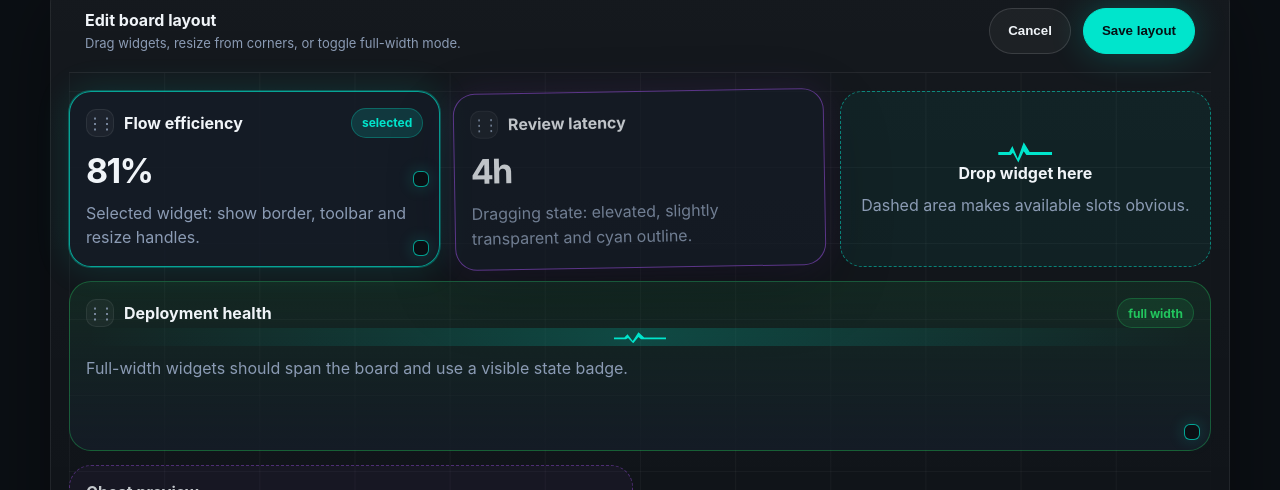
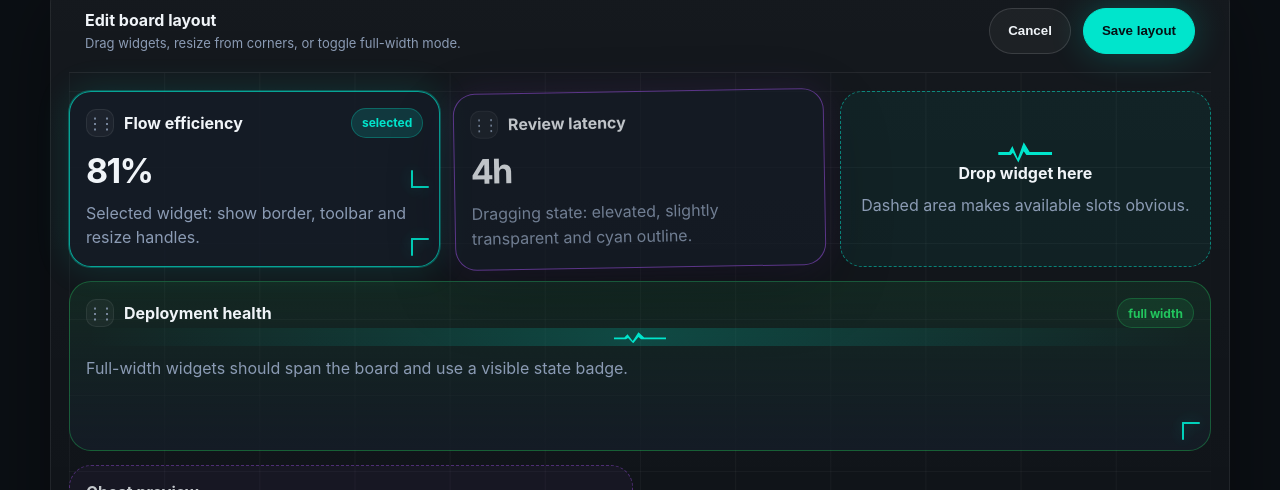
Before and after one commit to getmetraly/brandbook, a Next.js app in the folder site/: page /components in a window 1280 px wide. Shown: the part 1459-1949 px from the top of the page. Built offline with nearby package versions, Linux system fonts and the light colour scheme.

Commit message:
Replace square resize handles with telemetry corner handles

```diff
--- a/site/app/component-overrides.css
+++ b/site/app/component-overrides.css
@@ -172,24 +172,62 @@
 
 .resize-handle {
   position: absolute;
-  width: 16px;
-  height: 16px;
-  border-radius: 6px;
-  border: 1px solid rgba(0,229,204,0.7);
-  background: #0b0f14;
-  box-shadow: 0 0 16px rgba(0,229,204,0.22);
+  width: 18px;
+  height: 18px;
+  opacity: 0.9;
+}
+
+.resize-handle::before,
+.resize-handle::after {
+  content: "";
+  position: absolute;
+  background: var(--cyan);
+  border-radius: 999px;
+  box-shadow: 0 0 14px rgba(0,229,204,0.34);
+}
+
+.resize-handle::before {
+  width: 2px;
+  height: 18px;
+}
+
+.resize-handle::after {
+  width: 18px;
+  height: 2px;
 }
 
 .resize-handle-se {
   right: 10px;
   bottom: 10px;
   cursor: nwse-resize;
+  transform: rotate(180deg);
+}
+
+.resize-handle-se::before {
+  right: 0;
+  top: 0;
+}
+
+.resize-handle-se::after {
+  right: 0;
+  bottom: 0;
 }
 
 .resize-handle-e {
   right: 10px;
-  top: calc(50% - 8px);
+  top: calc(50% - 9px);
   cursor: ew-resize;
+  transform: rotate(90deg);
+}
+
+.resize-handle-e::before {
+  right: 0;
+  top: 0;
+}
+
+.resize-handle-e::after {
+  right: 0;
+  bottom: 0;
 }
 
 @media (max-width: 900px) {
```
